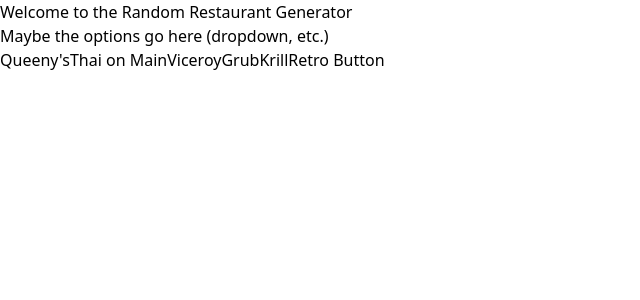
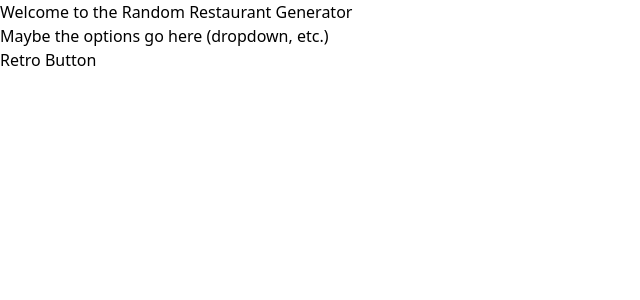
Before and after one commit to bchussid/restaurant-picker, a React (Vite) app: page / in a window 1280 px wide. Shown: the top 300 px of the page, without its empty margins (0-640 px from the left). Built offline with nearby package versions, Linux system fonts and the light colour scheme.

Commit message:
tweak card styles

```diff
--- a/src/components/Randomizer.jsx
+++ b/src/components/Randomizer.jsx
@@ -5,21 +5,22 @@
 
 function pickRest() {
   let pickedRest = PLACES[Math.floor(Math.random() * PLACES.length)];
+  console.log(pickedRest);
   return pickedRest
 }
-
-console.log(pickRest());
+// * something needs tweaking with the transition-transform duration-[...]
+// * works better with duration-[50ms] vs how it is now
 
   return (
     <>
-      <div className="flex flex-col items-center max w-sm p-6 bg-white border border-gray-200 rounded-lg shadow dark:bg-gray-800 dark:border-gray-700">
+      <div className="flex flex-col items-center mx-auto my-4 p-6 w-3/4 bg-white border border-gray-200 rounded-lg shadow dark:bg-gray-800 dark:border-gray-700">
         <h3 className="m-2 text-2xl font-semibold tracking-tight dark:text-white">
           Welcome to the Random Restaurant Generator
         </h3>
         <p className="pb-3"> Maybe the options go here (dropdown, etc.) </p>
-        {PLACES.map(place => (
+        {/* {PLACES.map(place => (
           <span key={place} className="pb-2">{place}</span>
-        ))}
+        ))} */}
         <button onClick={pickRest}
         className="font-mono font-semibold uppercase w-48 bg-slate-100 py-3 px-4 rounded border-2 border-black shadow-[0.25rem_0.25rem_#121212] transition-transform duration-[50ms,box-shadow] active:translate-x-0.5 active:translate-y-0.5 active:shadow-[0.125rem_0.125rem_#121212]"
 
```
